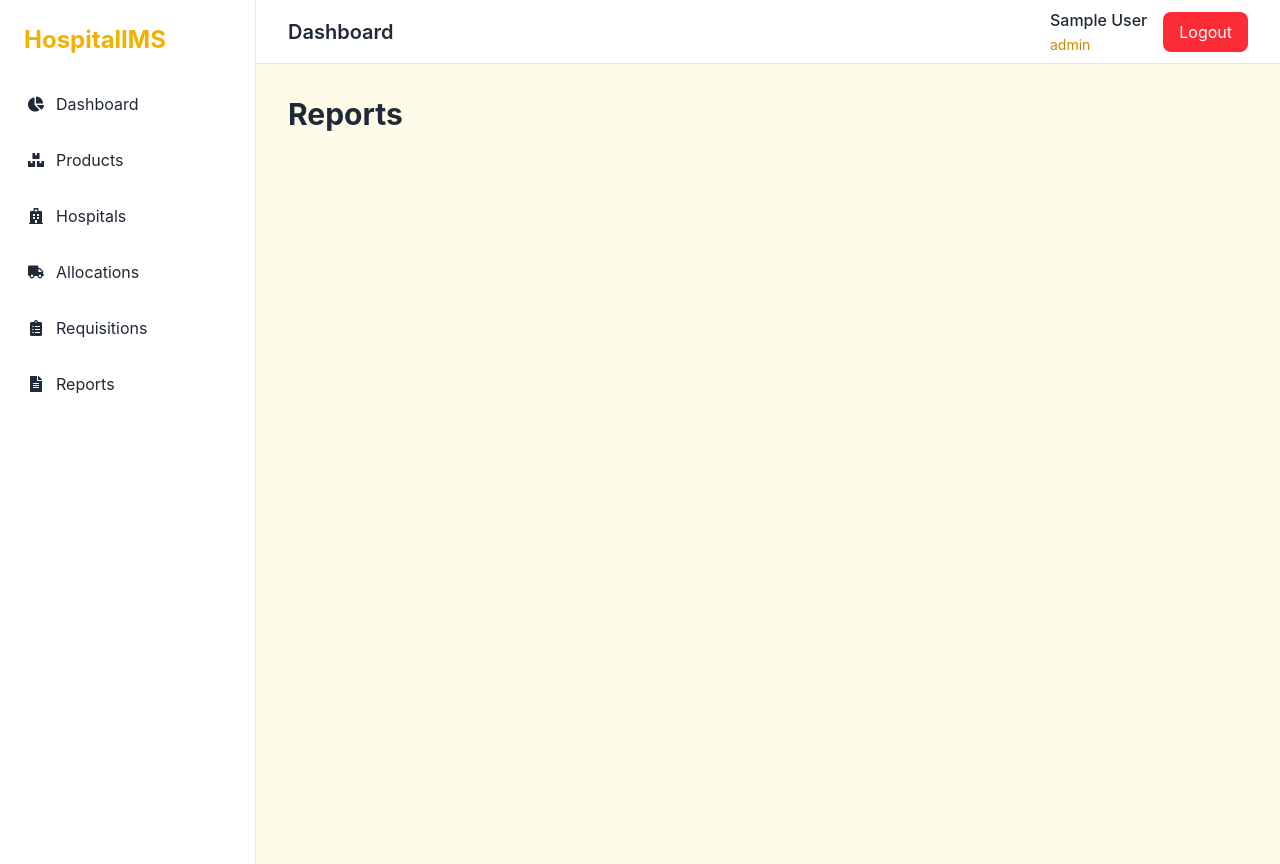
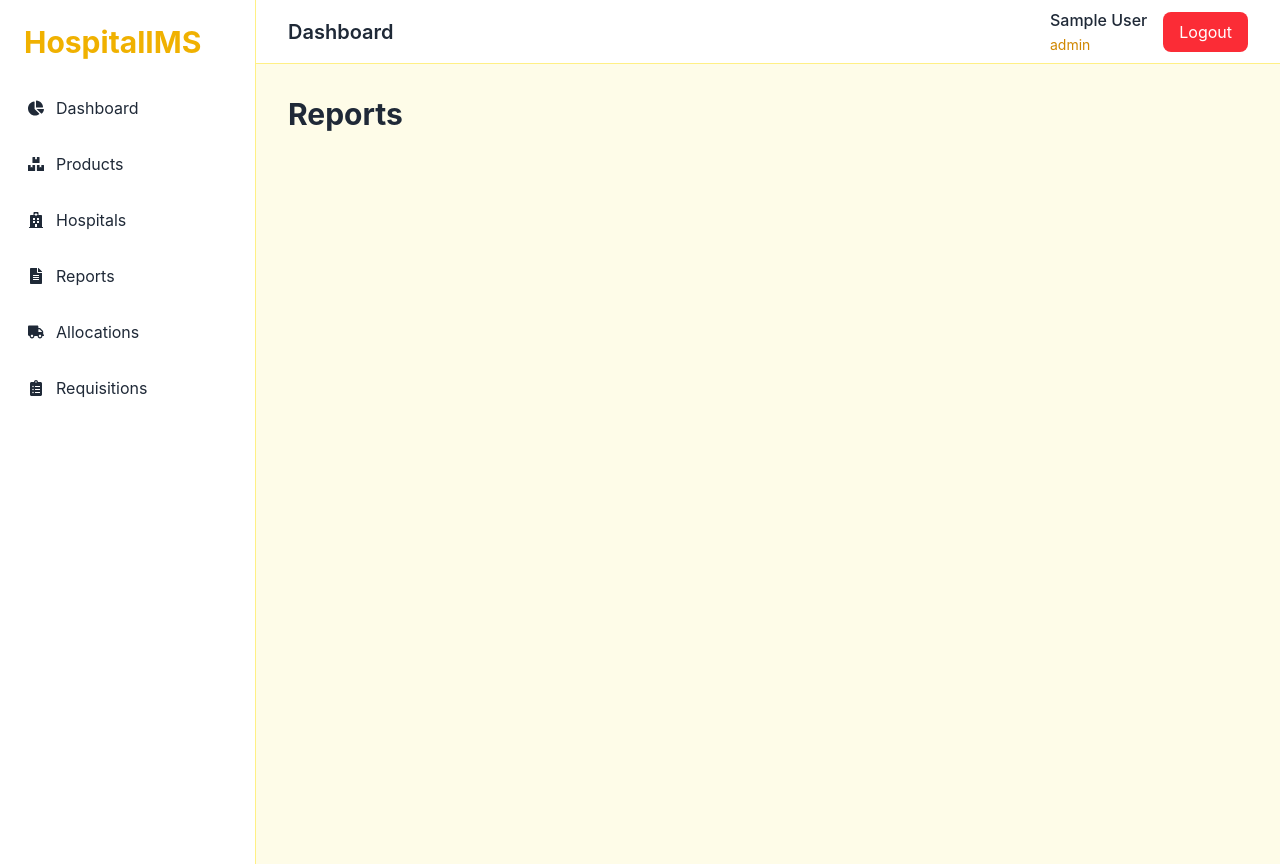
Before and after one commit to NidhiChaukiyal27/Hospital-inventory-management, a React app in the folder frontend/: page /reports in a window 1280 px wide. Built offline with nearby package versions, Linux system fonts and the light colour scheme; sample sign-in values are in the browser's storage; the HTML template or start-up script is replaced by a standard one.

Commit message:
Add role-based navigation rendering for admin and hospital staff

```diff
--- a/frontend/src/components/Sidebar.jsx
+++ b/frontend/src/components/Sidebar.jsx
@@ -10,26 +10,41 @@ import {
 import { Link } from "react-router-dom";
 
 function Sidebar() {
+  const user = JSON.parse(
+    localStorage.getItem("user")
+  );
+
+  const isAdmin =
+    user?.role === "admin";
+
+  const isHospitalStaff =
+    user?.role === "hospital_staff";
+
   return (
     <div className="w-64 min-h-screen bg-white border-r border-yellow-200 shadow-sm">
       <div className="p-6">
-        <h1 className="text-2xl font-bold text-yellow-500">
+        <h1 className="text-3xl font-bold text-yellow-500">
             HospitalIMS
         </h1>
       </div>
 
       <nav className="px-4 space-y-2">
+
+        {/* Dashboard - everyone can see */}
         <Link
           to="/dashboard"
-          className="flex items-center gap-3 p-3 rounded-lg hover:bg-yellow-100"
+          className="flex items-center gap-3 p-3 rounded-lg hover:bg-yellow-100 transition"
         >
           <FaChartPie />
           Dashboard
         </Link>
 
+        {/* Admin only */}
+        {isAdmin && (
+          <>
             <Link
               to="/products"
-          className="flex items-center gap-3 p-3 rounded-lg hover:bg-yellow-100"
+              className="flex items-center gap-3 p-3 rounded-lg hover:bg-yellow-100 transition"
             >
               <FaBoxes />
               Products
@@ -37,15 +52,28 @@ function Sidebar() {
 
             <Link
               to="/hospitals"
-          className="flex items-center gap-3 p-3 rounded-lg hover:bg-yellow-100"
+              className="flex items-center gap-3 p-3 rounded-lg hover:bg-yellow-100 transition"
             >
               <FaHospital />
               Hospitals
             </Link>
 
             <Link
+              to="/reports"
+              className="flex items-center gap-3 p-3 rounded-lg hover:bg-yellow-100 transition"
+            >
+              <FaFileAlt />
+              Reports
+            </Link>
+          </>
+        )}
+
+        {/* Both Admin and Hospital Staff */}
+        {(isAdmin || isHospitalStaff) && (
+          <>
+            <Link
               to="/allocations"
-          className="flex items-center gap-3 p-3 rounded-lg hover:bg-yellow-100"
+              className="flex items-center gap-3 p-3 rounded-lg hover:bg-yellow-100 transition"
             >
               <FaTruck />
               Allocations
@@ -53,19 +81,13 @@ function Sidebar() {
 
             <Link
               to="/requisitions"
-          className="flex items-center gap-3 p-3 rounded-lg hover:bg-yellow-100"
+              className="flex items-center gap-3 p-3 rounded-lg hover:bg-yellow-100 transition"
             >
               <FaClipboardList />
               Requisitions
             </Link>
-
-        <Link
-          to="/reports"
-          className="flex items-center gap-3 p-3 rounded-lg hover:bg-yellow-100"
-        >
-          <FaFileAlt />
-          Reports
-        </Link>
+          </>
+        )}
       </nav>
     </div>
   );
```
Lines whose indentation alone changed are shown as unchanged.
